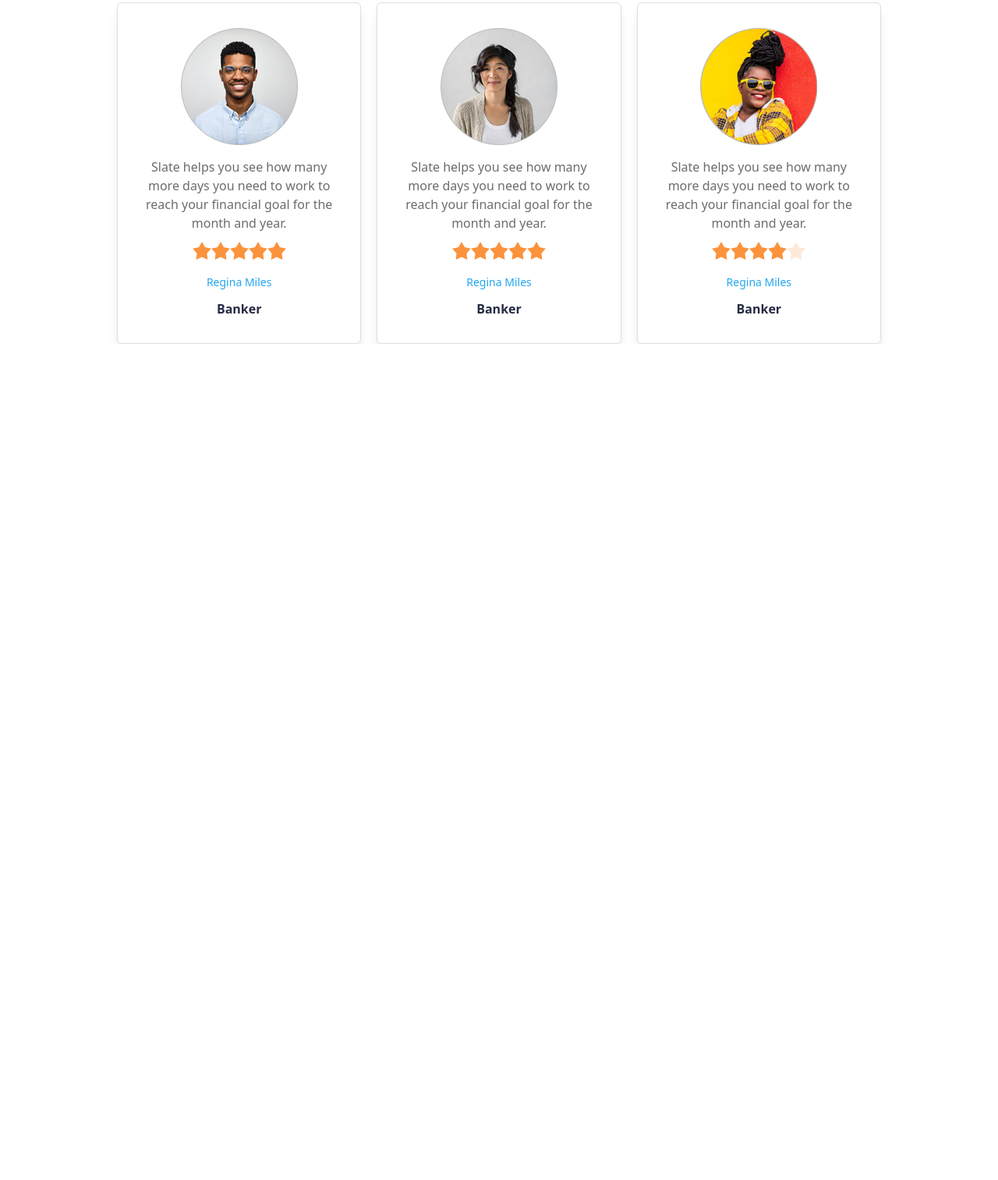
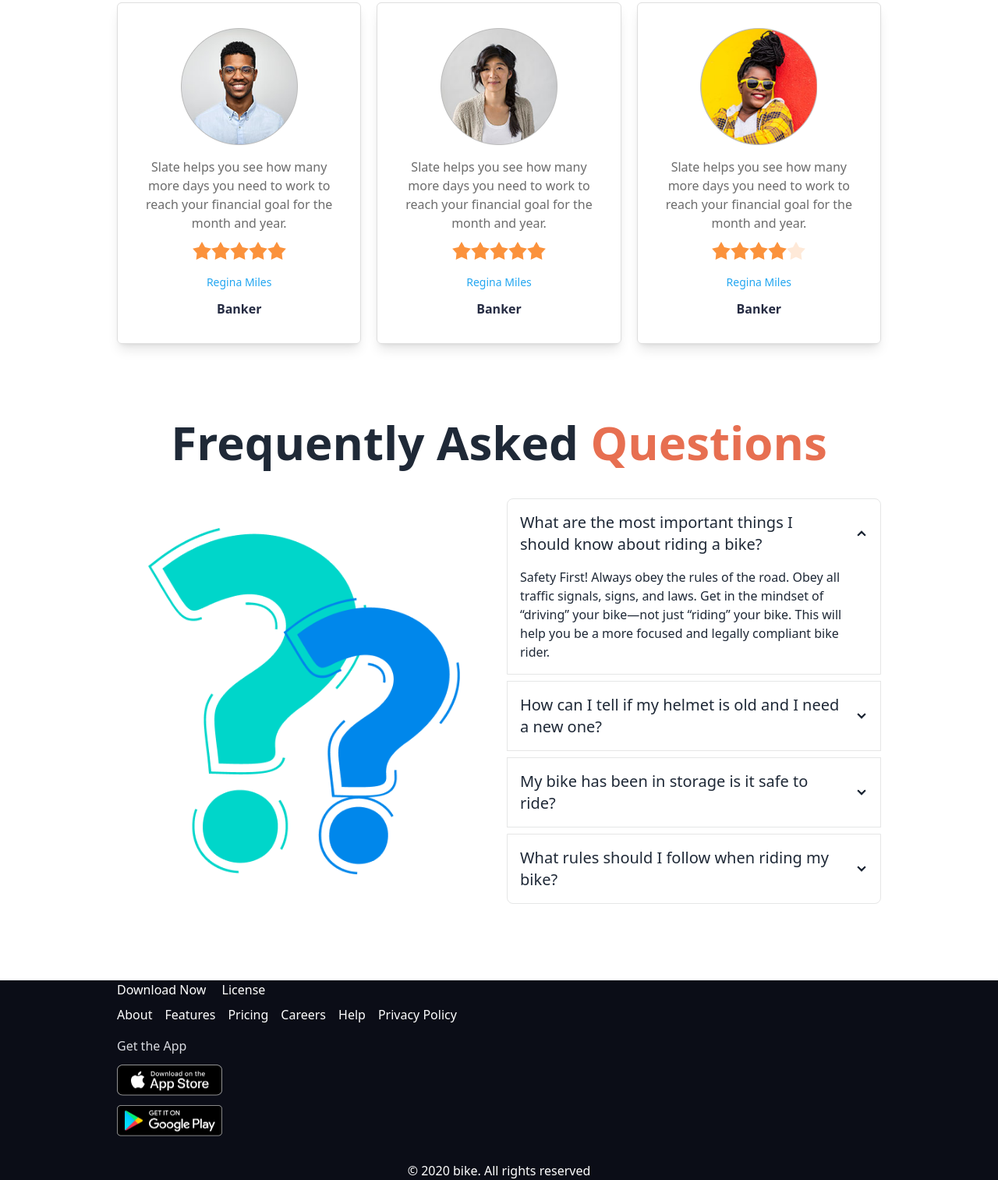
Before and after one commit to mdmitulhossen/bike-city, a plain HTML site: page index.html in a window 1280 px wide. Shown: the part 1823-3336 px from the top of the page at 78% size. Before the commit the page ends 2264 px from the top, so only its background shows below. Drawn offline with nearby package versions, Linux system fonts and the light colour scheme.

Commit message:
footer running

```diff
--- a/index.html
+++ b/index.html
@@ -129,7 +129,8 @@
           </figure>
           <div class="card-body px-3 pt-3">
             <h2 class="card-title text-2xl">Ducati XDIAVEL S-73</h2>
-            <p>Lorem ipsum dolor sit amet, consectetur adipiscing elit. Lacus, fermentum amet faucibus sed id nisi lectus at.</p>
+            <p>Lorem ipsum dolor sit amet, consectetur adipiscing elit. Lacus, fermentum amet faucibus sed id nisi
+              lectus at.</p>
             <div class="card-actions mt-3">
               <button class="bikebtn py-2 rounded-lg">Read More</button>
             </div>
@@ -141,7 +142,8 @@
           </figure>
           <div class="card-body px-3 pt-3">
             <h2 class="card-title text-2xl">Motorcycles & Scooters</h2>
-            <p>Lorem ipsum dolor sit amet, consectetur adipiscing elit. Lacus, fermentum amet faucibus sed id nisi lectus at.</p>
+            <p>Lorem ipsum dolor sit amet, consectetur adipiscing elit. Lacus, fermentum amet faucibus sed id nisi
+              lectus at.</p>
             <div class="card-actions mt-3">
               <button class="bikebtn py-2 rounded-lg">Read More</button>
             </div>
@@ -153,7 +155,8 @@
           </figure>
           <div class="card-body px-3 pt-3">
             <h2 class="card-title ">2021 Honda CBR500R</h2>
-            <p>Lorem ipsum dolor sit amet, consectetur adipiscing elit. Lacus, fermentum amet faucibus sed id nisi lectus at.</p>
+            <p>Lorem ipsum dolor sit amet, consectetur adipiscing elit. Lacus, fermentum amet faucibus sed id nisi
+              lectus at.</p>
             <div class="card-actions mt-3">
               <button class="bikebtn py-2 rounded-lg">Read More</button>
             </div>
@@ -165,7 +168,8 @@
     <!-- Client Section -->
     <section class="mt-24">
       <div class="text-center mb-10">
-        <h1 class="text-3xl font-bold text-center md:text-5xl lg:text-6xl">Latest Bike Blog</h1>
+        <h1 class="text-3xl font-bold text-center md:text-5xl lg:text-6xl">Happy <span class="text-[#E76F51]">Clients
+            says</span></h1>
       </div>
       <div class="grid grid-cols-1 sm:grid-cols-2 justify-between items-center gap-5 lg:grid-cols-3">
         <div class="p-8 border rounded-md border-[#DEDEDE] shadow-lg">
@@ -180,9 +184,9 @@
                 goal for the month and year.</p>
               <div class="rating">
                 <input type="radio" name="rating-2" class="mask mask-star-2 bg-orange-400" />
-                  <input type="radio" name="rating-2" class="mask mask-star-2 bg-orange-400"  />
                 <input type="radio" name="rating-2" class="mask mask-star-2 bg-orange-400" />
-                  <input type="radio" name="rating-2" class="mask mask-star-2 bg-orange-400" checked/>
+                <input type="radio" name="rating-2" class="mask mask-star-2 bg-orange-400" />
+                <input type="radio" name="rating-2" class="mask mask-star-2 bg-orange-400" checked />
                 <input type="radio" name="rating-2" class="mask mask-star-2 bg-orange-400" />
               </div>
 
@@ -203,9 +207,9 @@
                 goal for the month and year.</p>
               <div class="rating">
                 <input type="radio" name="rating-2" class="mask mask-star-2 bg-orange-400" />
-                  <input type="radio" name="rating-2" class="mask mask-star-2 bg-orange-400"  />
                 <input type="radio" name="rating-2" class="mask mask-star-2 bg-orange-400" />
-                  <input type="radio" name="rating-2" class="mask mask-star-2 bg-orange-400" checked/>
+                <input type="radio" name="rating-2" class="mask mask-star-2 bg-orange-400" />
+                <input type="radio" name="rating-2" class="mask mask-star-2 bg-orange-400" checked />
                 <input type="radio" name="rating-2" class="mask mask-star-2 bg-orange-400" />
               </div>
 
@@ -226,9 +230,9 @@
                 goal for the month and year.</p>
               <div class="rating">
                 <input type="radio" name="rating-2" class="mask mask-star-2 bg-orange-400" />
-                  <input type="radio" name="rating-2" class="mask mask-star-2 bg-orange-400"  />
                 <input type="radio" name="rating-2" class="mask mask-star-2 bg-orange-400" />
-                  <input type="radio" name="rating-2" class="mask mask-star-2 bg-orange-400" checked/>
+                <input type="radio" name="rating-2" class="mask mask-star-2 bg-orange-400" />
+                <input type="radio" name="rating-2" class="mask mask-star-2 bg-orange-400" checked />
                 <input type="radio" name="rating-2" class="mask mask-star-2 bg-orange-400" />
               </div>
 
@@ -241,8 +245,103 @@
 
       </div>
     </section>
+
+    <!-- FAQ Section -->
+    <section class="mt-24">
+      <div class="text-center mb-10">
+        <h1 class="text-3xl font-bold text-center md:text-5xl lg:text-6xl">Frequently Asked <span
+            class="text-[#E76F51]">Questions</span></h1>
+      </div>
+      <div class="grid grid-cols-1 sm:grid-cols-2 justify-between items-center gap-10 md:gap-5">
+
+        <div class="p-10 sm:p-2 xl:p-10 ">
+          <img class="w-full" src="./images/others/faq.png" alt="">
+        </div>
+
+        <div>
+          <div class="join join-vertical space-y-2 w-full">
+            <div class="collapse collapse-arrow join-item border rounded-md border-base-300">
+              <input type="radio" name="my-accordion-4" checked="checked" />
+              <div class="collapse-title text-xl font-medium">
+                <p class="text-[16px] lg:text-[20px]">What are the most important things I should
+                  know about riding a bike?</p>
+              </div>
+              <div class="collapse-content">
+                <p>Safety First! Always obey the rules of the road. Obey all traffic signals, signs, and laws. Get in
+                  the mindset of “driving” your bike—not just “riding” your bike. This will help you be a more focused
+                  and legally compliant bike rider. </p>
+              </div>
+            </div>
+            <div class="collapse collapse-arrow join-item border border-base-300">
+              <input type="radio" name="my-accordion-4" />
+              <div class="collapse-title text-xl font-medium">
+                <p class="text-[16px] lg:text-[20px]">How can I tell if my helmet is old and I need a
+                  new one?</p>
+              </div>
+              <div class="collapse-content">
+                <p>hello</p>
+              </div>
+            </div>
+            <div class="collapse collapse-arrow join-item border border-base-300">
+              <input type="radio" name="my-accordion-4" />
+              <div class="collapse-title text-xl font-medium">
+                <p class="text-[16px] lg:text-[20px]">My bike has been in storage is it safe to ride?</p>
+              </div>
+              <div class="collapse-content">
+                <p>Safety First! Always obey the rules of the road. Obey all traffic signals, signs, and laws. Get in
+                  the mindset of “driving” your bike—not just “riding” your bike. This will help you be a more focused
+                  and legally compliant bike rider.</p>
+              </div>
+            </div>
+            <div class="collapse collapse-arrow join-item border border-base-300">
+              <input type="radio" name="my-accordion-4" />
+              <div class="collapse-title text-xl font-medium">
+                <p class="text-[16px] lg:text-[20px]">What rules should I follow when riding my bike?</p>
+              </div>
+              <div class="collapse-content">
+                <p>Safety First! Always obey the rules of the road. Obey all traffic signals, signs, and laws. Get in
+                  the mindset of “driving” your bike—not just “riding” your bike. This will help you be a more focused
+                  and legally compliant bike rider.</p>
+              </div>
+            </div>
+          </div>
+
+
+        </div>
+
+
+
+      </div>
+    </section>
   </main>
-  <footer></footer>
+  <footer class="max-w-[1440px] mx-auto px-6  md:px-16 lg:px-[150px] bg-[#0B0D17]  mt-24">
+
+    <div class=" w-full">
+      <div class="mb-4">
+        <div class="text-white space-x-4 mb-2">
+          <a href="">Download Now</a>
+          <a href="">License</a>
+        </div>
+        <div class="text-[white] grid grid-cols-3 space-y-2 sm:flex sm:gap-4 sm:space-y-0">
+          <a href="">About</a>
+          <a href="">Features</a>
+          <a href="">Pricing</a>
+          <a href="">Careers</a>
+          <a href="">Help</a>
+          <a href="">Privacy Policy</a>
+        </div>
+      </div>
+
+      <div class="space-y-3">
+        <p class="text-[#D9DBE1]">Get the App</p>
+        <img class="w-[135px] h-[40px]" src="./images/others/ios.png" alt="">
+        <img class="w-[135px] h-[40px]" src="./images/others/android.png" alt="">
+      </div>
+
+    </div>
+    <p class="text-white text-center mt-8">© 2020 bike. All rights reserved</p>
+
+  </footer>
 </body>
 
 </html>
```
Lines whose indentation alone changed are shown as unchanged.
